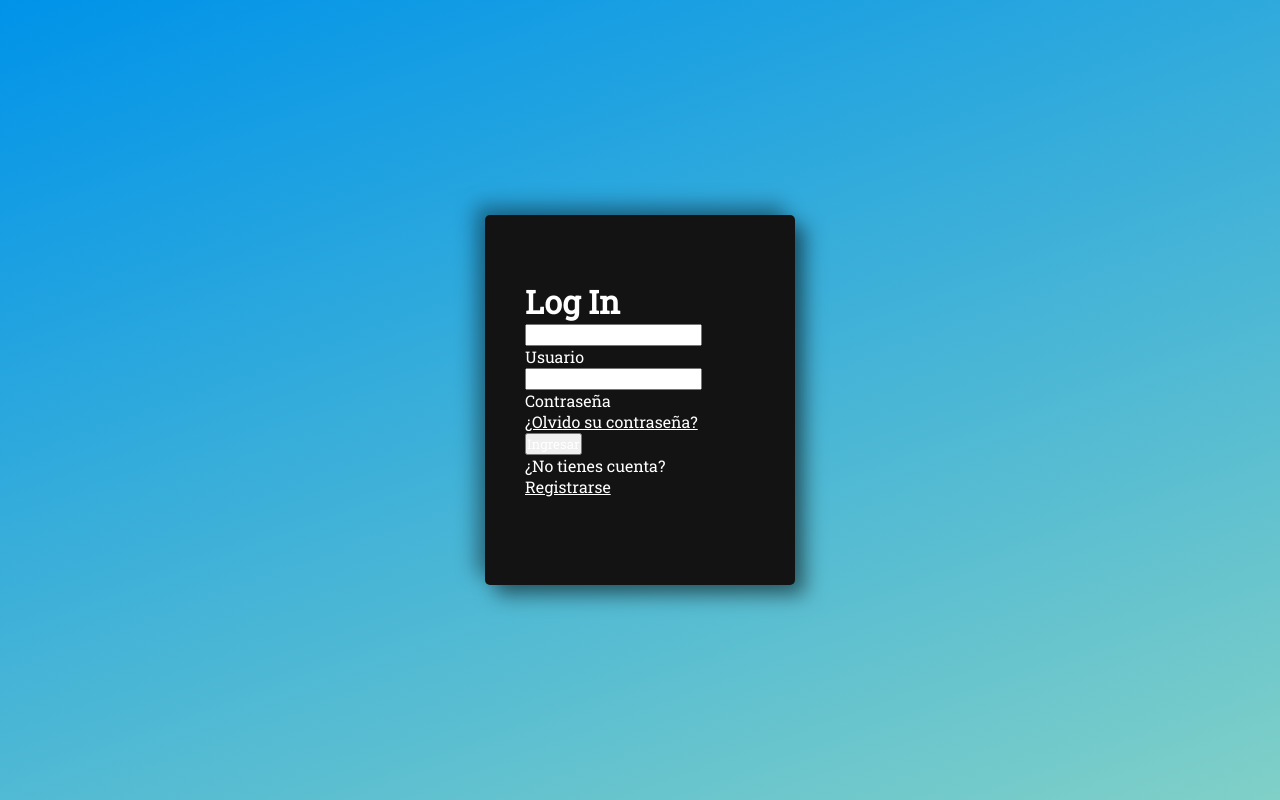
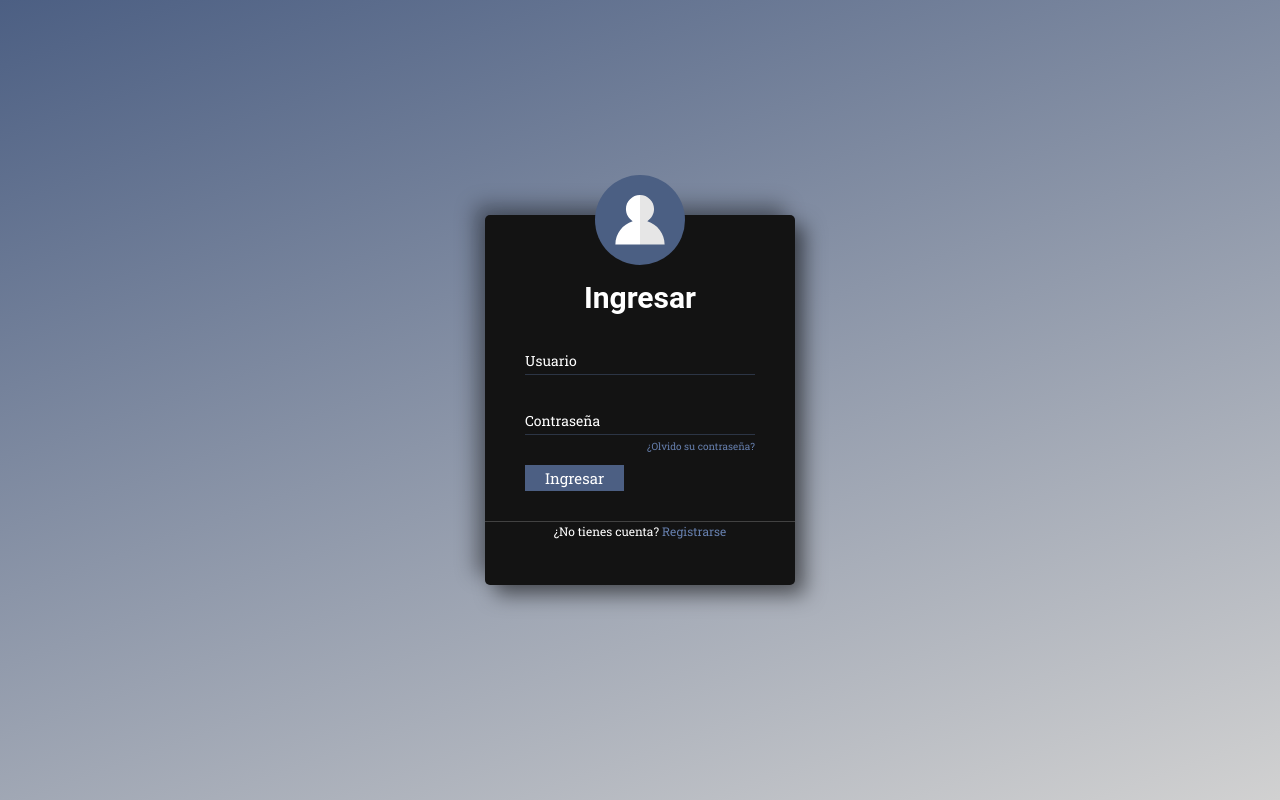
Before and after one commit to PaletaChupada/login_register_form, a plain HTML site: page index.html in a window 1280 px wide. Drawn offline with Linux system fonts and the light colour scheme.

Commit message:
login finished

```diff
--- a/estilos/style_login.css
+++ /dev/null
@@ -1,32 +0,0 @@
-@import url('https://fonts.googleapis.com/css2?family=Roboto+Slab&display=swap');
-
-* {
-    margin: 0;
-    padding: 0;
-    box-sizing: border-box;
-    color: white;
-    font-family: "Roboto Slab", sans-serif;
-}
-
-body{
-    width: 100%;
-    height: 100vh;
-    background-color: #0093e9;
-    background-image: linear-gradient(160deg, #0093e9 0%, #80d0c7 100%);
-}
-
-.flex{
-    display: flex;
-    align-items: center;
-    justify-content: center;
-}
-
-.container{
-    position: relative;
-    width: 310px;
-    height: 370px;
-    border-radius: 5px;
-    background-color: #131313;
-    padding: 65px 40px 20px 40px;
-    box-shadow: 10px 10px 20px rgba(0, 0, 0, 0.505), -10px -10px 20px rgba(0, 0, 0, 0.361);
-}
--- a/index.html
+++ b/index.html
@@ -1,16 +1,16 @@
 <!DOCTYPE html>
-<html>
+<html lang="en">
     <head>
         <title>LogIn</title>
-        <link rel="stylesheet" href="./estilos/style_login.css">
+        <link rel="stylesheet" href="./styles/style_login.css">
     </head>
     <body class="flex">
         <div class="container">
             <div class="user"></div>
             <form>
-                <h1>Log In</h1>
+                <h1>Ingresar</h1>
                 <div class="input">
-                    <input type="text" requiered />
+                    <input type="text" required />
                     <label>Usuario</label>
                 </div>
                 <div class="input box">
--- /dev/null
+++ b/styles/style_login.css
@@ -0,0 +1,134 @@
+@import url('https://fonts.googleapis.com/css2?family=Roboto+Slab&display=swap');
+
+* {
+    margin: 0;
+    padding: 0;
+    box-sizing: border-box;
+    color: white;
+    font-family: "Roboto Slab", sans-serif;
+}
+
+body{
+    width: 100%;
+    height: 100vh;
+    background-color: rgb(76, 95, 131);
+    background-image: linear-gradient(160deg, rgb(76, 95, 131) 0%, rgb(209, 209, 209) 100%);
+}
+
+.flex{
+    display: flex;
+    align-items: center;
+    justify-content: center;
+}
+
+.container{
+    position: relative;
+    width: 310px;
+    height: 370px;
+    border-radius: 5px;
+    background-color: #131313;
+    padding: 65px 40px 20px 40px;
+    box-shadow: 10px 10px 20px rgba(0, 0, 0, 0.505), -10px -10px 20px rgba(0, 0, 0, 0.361);
+}
+
+.user{
+    background-image: url("../images/user.svg");
+    background-size: cover;
+    width: 90px;
+    height: 90px;
+    background-color: rgb(76, 95, 131);
+    border-radius: 50%;
+    position: absolute;
+    left: 110px;
+    top: -40px;
+}
+
+form h1{
+    text-align: center;
+    font-family: "Roboto", sans-serif;
+    font-size: 30px;
+}
+
+.input{
+    margin: 20px 0;
+    position: relative;
+}
+
+.input input {
+    width: 100%;
+    height: 40px;
+    background: transparent;
+    outline: none;
+    border: none;
+    border-bottom: 0.4px solid rgba(76, 95, 131, 0.445);
+    font-size: 17px;
+    padding-top: 20px;
+}
+
+.input label {
+    position: absolute;
+    left: 0;
+    bottom: 5px;
+    pointer-events: none;
+    transition: 0.3s;
+    font-size: 14px;
+}
+
+form input:focus + label,
+input:valid ~ label{
+    bottom: 24px;
+    left: 2px;
+    color: rgb(76, 95, 131);
+    font-size: 13px;
+}
+
+form input[type="submit"]{
+    padding: 4px 20px;
+    border: none;
+    outline: none;
+    cursor: pointer;
+    margin-top: 10px;
+    padding: 3px 20px;
+    font-size: 15px;
+    background-color: rgb(76, 95, 131);
+}
+
+.box{
+    position: relative;
+}
+
+.forgot{
+    position: absolute;
+    font-size: 10px;
+    padding: 5px 0;
+    right: 0;
+}
+
+.signup{
+    font-size: 12px;
+    padding: 2px;
+    text-align: center;
+}
+
+a{
+    color: rgb(102, 127, 173);
+    text-decoration: none;
+}
+
+a:hover{
+    text-decoration: underline;
+}
+
+.line{
+    background-color: white;
+    width: 100%;
+    height: .3px;
+    opacity: .2;
+    margin-top: 30px;
+}
+
+.div{
+    position: absolute;
+    left: 0;
+    width: 100%;
+}
```
Also changed, not shown: images/user.svg (added).
